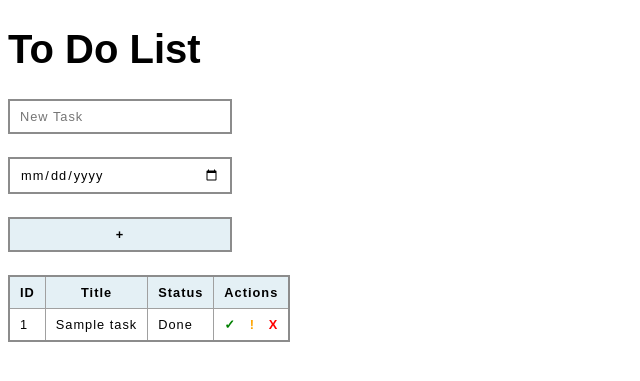
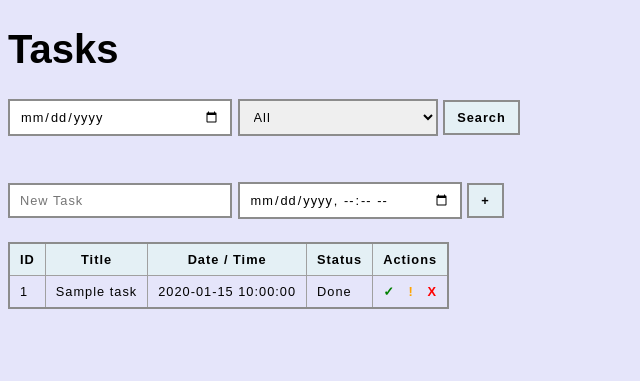
Before and after one commit to lucasFreitasDev97/todo_list, a PHP site: page / in a window 1280 px wide. Shown: the top 381 px of the page, without its empty margins (0-640 px from the left). Run offline with PHP 8.4, Linux system fonts and the light colour scheme; tables that the repository leaves empty or names only in its code hold one stand-in row (values such as "Sample post").

Commit message:
add some filters

```diff
--- a/index.php
+++ b/index.php
@@ -1,7 +1,19 @@
 <?php
 include 'database/db.php';
 
-$sql = 'SELECT * FROM tasks';
+$dateFilter = isset($_GET['date']) ? $_GET['date'] : null;
+$statusFilter = isset($_GET['status']) ? $_GET['status'] : null;
+
+$sql = "SELECT * FROM tasks WHERE 1=1";
+
+if ($dateFilter) {
+    $sql .= " AND DATE(date) = '$dateFilter'";
+}
+
+if ($statusFilter !== null && $statusFilter !== '') {
+    $sql .= " AND is_done = $statusFilter";
+}
+
 $result = $conn->query($sql);
 ?>
 
@@ -18,15 +30,23 @@ $result = $conn->query($sql);
 <body>
 <main>
     <div>
-        <h1>To Do List</h1>
+        <h1>Tasks</h1>
     </div>
     <div>
+        <form action="" method="GET">
+            <input type="date" name="date" id="date">
+            <select name="status" id="status">
+                <option value="">All</option>
+                <option value="0">Pending</option>
+                <option value="1">Done</option>
+            </select>
+            <button type="submit"><strong>Search</strong></button>
+        </form>
+        <br><br>
         <form action="scripts/add_task.php" method="POST">
             <div>
                 <input type="text" name="title" id="title" placeholder="New Task">
-                <br><br>
-                <input type="date" name="date" id="date">
-                <br><br>
+                <input type="datetime-local" name="date" id="date">
                 <button type="submit"><strong>+</strong></button>
             </div>
         </form>
@@ -37,6 +57,7 @@ $result = $conn->query($sql);
                 <tr>
                     <th>ID</th>
                     <th>Title</th>
+                    <th>Date / Time</th>
                     <th>Status</th>
                     <th>Actions</th>
                 </tr>
@@ -46,6 +67,7 @@ $result = $conn->query($sql);
                     <tr>
                         <td><?= $row['id'] ?></td>
                         <td><?= $row['title'] ?></td>
+                        <td><?= $row['date'] ?></td>
                         <td><?= $row['is_done'] ? 'Done' : 'Pending' ?></td>
                         <td>
                             <a href="scripts/mark_done.php?id=<?= $row['id'] ?>"><span style="color: green"><strong>✓</strong></span></a>
@@ -53,7 +75,6 @@ $result = $conn->query($sql);
                             <a href="scripts/mark_pending.php?id=<?= $row['id'] ?>"><span style="color: orange"><strong>!</strong></span></a>
                             &nbsp;
                             <a href="scripts/delete_task.php?id=<?= $row['id'] ?>"><span style="color: red"><strong>X</strong></span></a>
-
                         </td>
                     </tr>
                 <?php endwhile; ?>
--- a/scripts/add_task.php
+++ b/scripts/add_task.php
@@ -3,8 +3,9 @@ include '../database/db.php';
 
 if ($_SERVER["REQUEST_METHOD"] == "POST"){
     $title = $_POST['title'];
+    $date = $_POST['date'];
 
-    $sql = "INSERT INTO tasks (title) VALUES ('$title')";
+    $sql = "INSERT INTO tasks (title, date) VALUES ('$title', '$date')";
 
     if ($conn->query($sql) === true){
         header('Location: ../index.php');
--- a/style.css
+++ b/style.css
@@ -1,6 +1,7 @@
 body {
     font-family: sans-serif;
     font-size: 20px;
+    background-color: #e5e5fa;
 }
 
 table {
@@ -52,6 +53,26 @@ input[type="date"] {
     width: 200px;
 }
 
+input[type="datetime-local"] {
+    font-family: sans-serif;
+    font-size: 0.8rem;
+    letter-spacing: 1px;
+    border: 2px solid rgb(140, 140, 140);
+    padding: 8px 10px;
+    outline: none;
+    width: 200px;
+}
+
+select {
+    font-family: sans-serif;
+    font-size: 0.8rem;
+    letter-spacing: 1px;
+    border: 2px solid rgb(140, 140, 140);
+    padding: 8px 10px;
+    outline: none;
+    width: 200px;
+}
+
 button {
     font-family: sans-serif;
     font-size: 0.8rem;
@@ -61,7 +82,6 @@ button {
     padding: 8px 12px;
     cursor: pointer;
     transition: 0.3s;
-    width: 224px;
 }
 
 button:hover {
```
